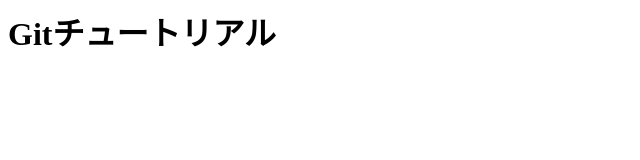
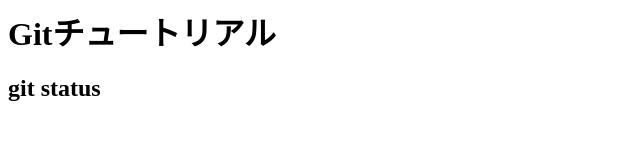
Before and after one commit to gitofkzm/git_tutorial, a plain HTML site: page index.html in a window 1280 px wide. Shown: the whole page, without its empty margins (0-640 px from the left). Drawn offline with Linux system fonts and the light colour scheme.

Commit message:
git statusコマンドを追記

```diff
--- a/index.html
+++ b/index.html
@@ -1 +1,2 @@
 <h1>Gitチュートリアル</h1>
+<h2>git status</h2.
```
